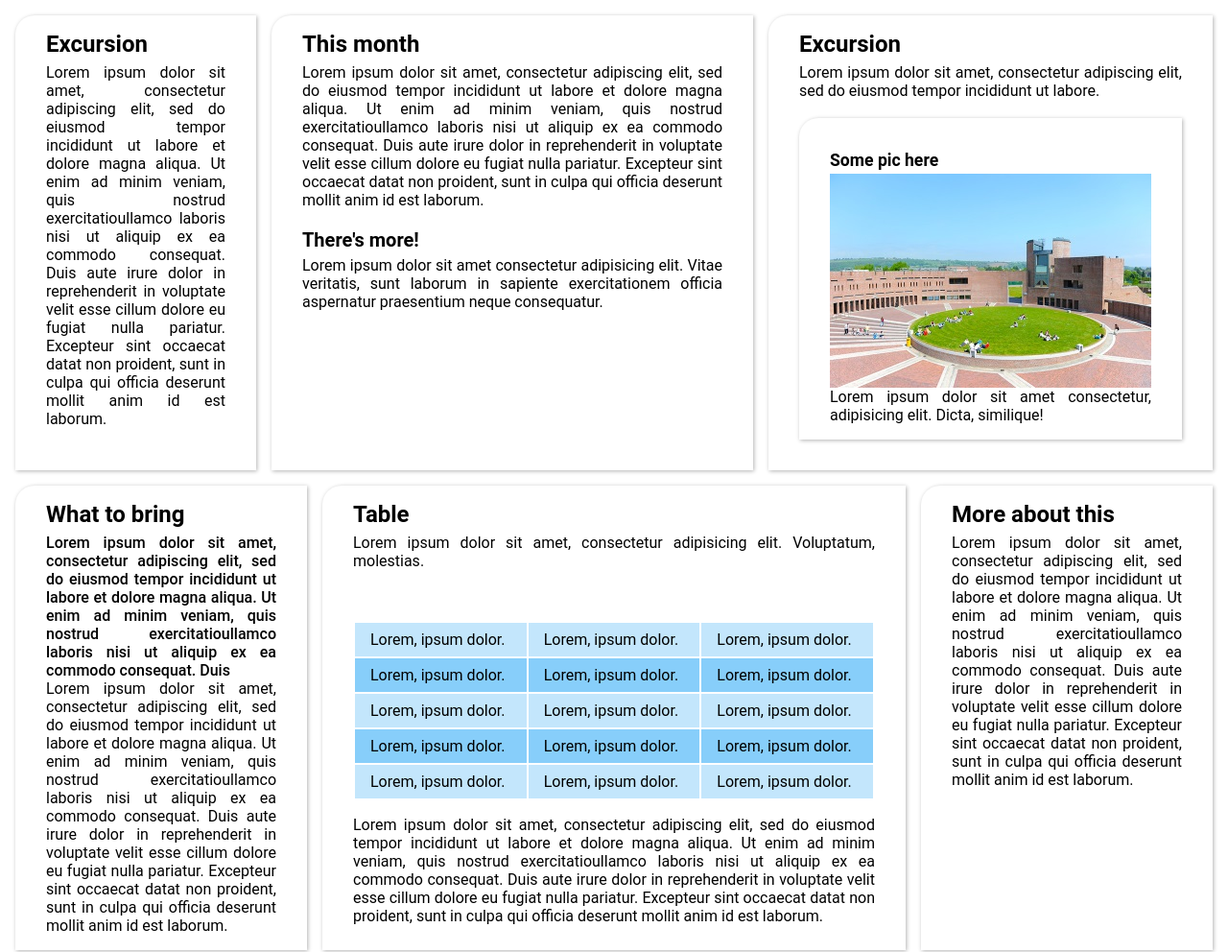
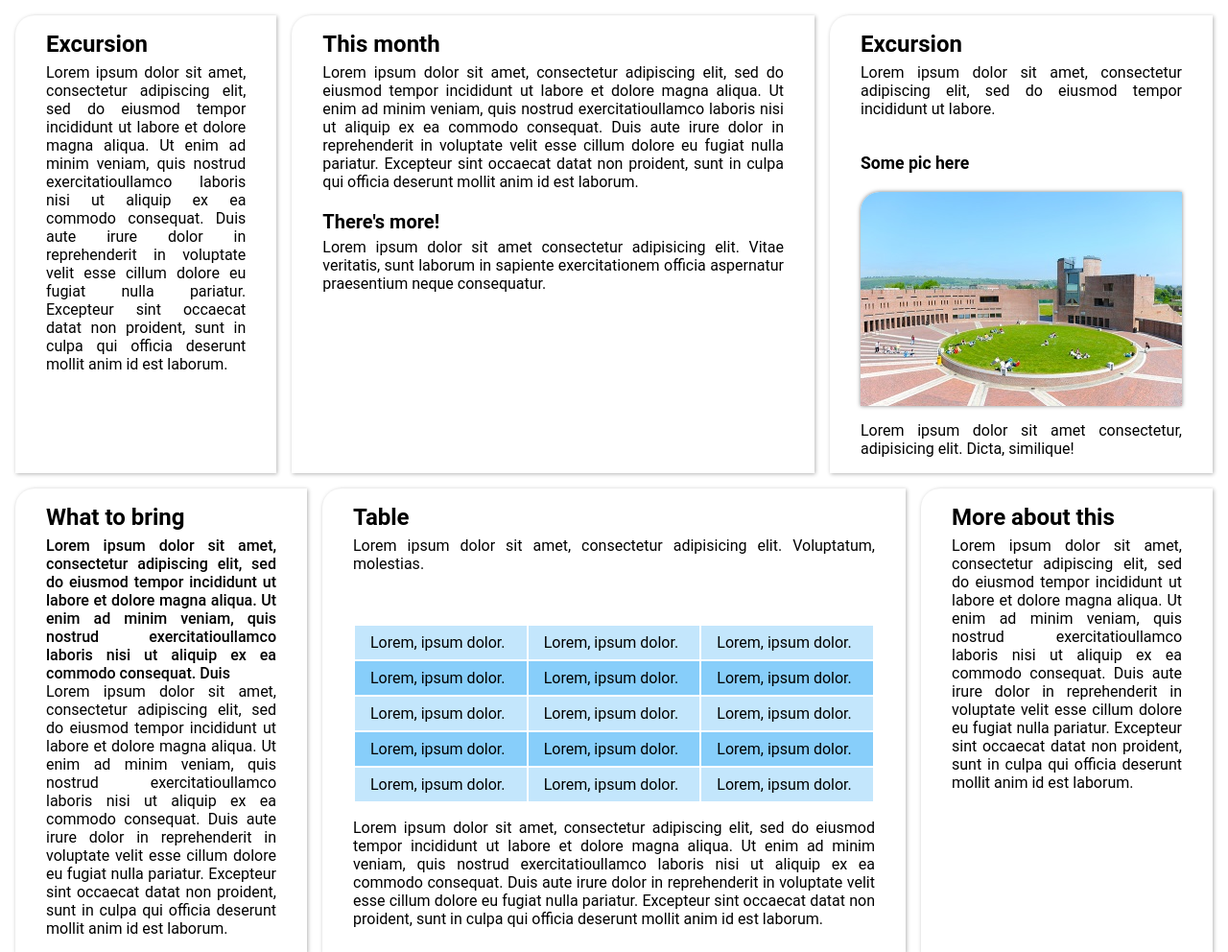
Before and after one commit to jelitter/cit-cbc, a PHP site: page /excursion.html in a window 1280 px wide. Shown: the top 992 px of the page at 96% size. Run offline with PHP 8.4, Linux system fonts and the light colour scheme.

Commit message:
excursion photo

```diff
--- a/css/styles.css
+++ b/css/styles.css
@@ -112,7 +112,9 @@ footer a {
     text-decoration: none;
 }
 
-address { font-style: normal; }
+address {
+    font-style: normal;
+}
 
 .article {
     padding: 1em 2em;
@@ -121,6 +123,13 @@ address { font-style: normal; }
     margin-bottom: 1em;
     border-top-left-radius: 20px;
     box-shadow: 1px 1px 4px rgba(0, 0, 0, 0.3);
+}
+
+.article img {
+    border-top-left-radius: 20px;
+    background-color: rgba(255, 255, 255, 0.1) !important;
+    box-shadow: 0px 0px 4px rgba(0, 0, 0, 0.5) !important;
+    margin: 1em 0em 1em 0em;
 }
 
 h1,
@@ -282,10 +291,6 @@ p {
     color: rgba(255, 255, 255, 0.9) !important;
 }
 
-.photo {
-    background-color: rgba(255, 255, 255, 0.1) !important;
-}
-
 #map {
     padding: 0;
     margin-left: 1em;
--- a/excursion.html
+++ b/excursion.html
@@ -23,11 +23,9 @@
             <h1>Excursion</h1>
             <p>Lorem ipsum dolor sit amet, consectetur adipiscing elit, sed do eiusmod tempor incididunt ut labore.</p>
             <br>
-            <div class="article photo">
-                <h3>Some pic here</h3>
-                <img src="img/cit.jpg" alt="pic">
-                <p>Lorem ipsum dolor sit amet consectetur, adipisicing elit. Dicta, similique!</p>
-            </div>
+            <h3>Some pic here</h3>
+            <img src="img/cit.jpg" alt="pic">
+            <p>Lorem ipsum dolor sit amet consectetur, adipisicing elit. Dicta, similique!</p>
         </div>
     </div>
 
```
